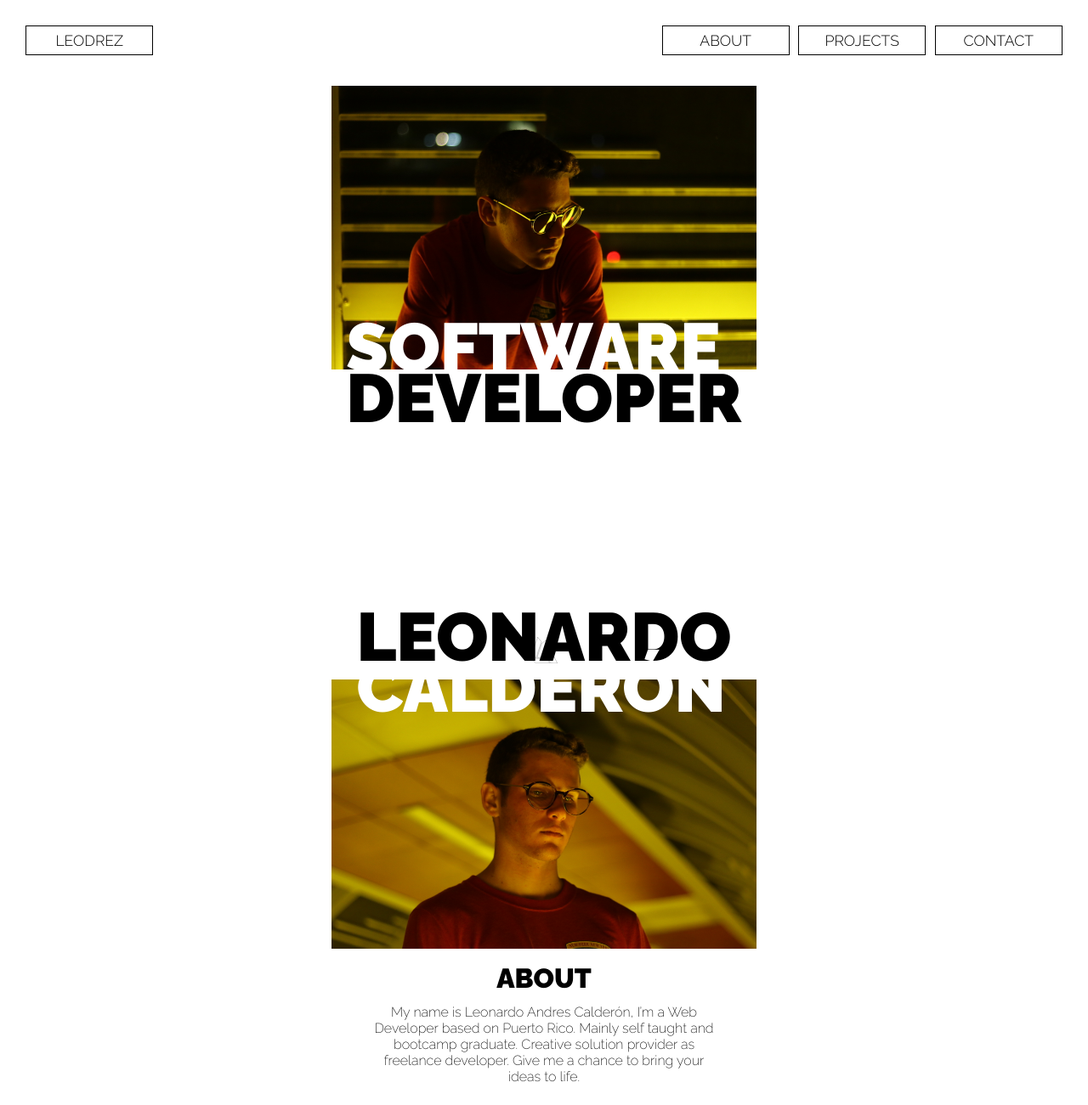
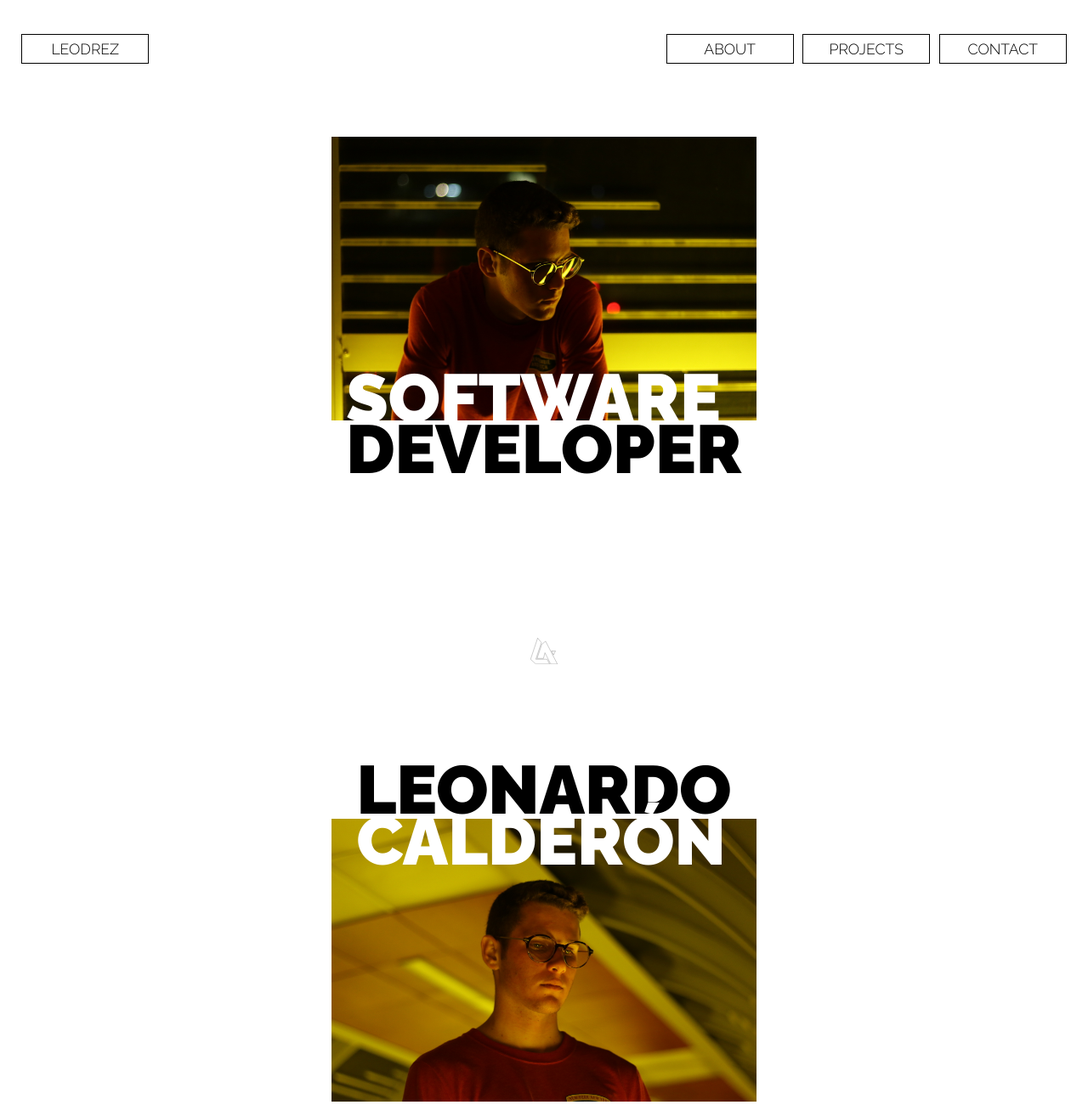
Before and after one commit to leodrez/leodrez-pf, a React (Create React App) app: page / in a window 1280 px wide. Shown: the top 1301 px of the page at 85% size. Built offline with nearby package versions, Linux system fonts and the light colour scheme.

Commit message:
Menu fixed. All components height fixed

```diff
--- a/src/components/About/About.css
+++ b/src/components/About/About.css
@@ -3,7 +3,7 @@
   flex-direction: column;
   justify-content: center;
   align-items: center;
-  height: 85vh;
+  height: 100vh;
   margin-top: -6vh;
 }
 
--- a/src/components/Contact/Contact.css
+++ b/src/components/Contact/Contact.css
@@ -3,7 +3,7 @@
   flex-direction: column;
   justify-content: center;
   align-items: center;
-  height: 85vh;
+  height: 100vh;
 }
 
 .Body-img {
--- a/src/components/Footer/Footer.css
+++ b/src/components/Footer/Footer.css
@@ -5,8 +5,9 @@
   position: fixed;
   left: 0;
   right: 0;
-  bottom: 0;
+  bottom: -1px;
   background-color: #fff;
+  z-index: 3;
 }
 
 .logo {
--- a/src/components/Header/Header.css
+++ b/src/components/Header/Header.css
@@ -6,10 +6,11 @@
   right: 0;
   top: 0;
   background-color: #fff;
+  z-index: 4;
 }
 
 .Header-nav {
-  padding: 25px;
+  padding: 35px 20px;
 }
 
 .Header-nav button {
@@ -18,7 +19,7 @@
 }
 
 .Btns {
-  padding: 25px;
+  padding: 35px 20px;
 }
 
 .Btns button {
--- a/src/components/Home/Home.css
+++ b/src/components/Home/Home.css
@@ -3,7 +3,7 @@
   flex-direction: column;
   justify-content: center;
   align-items: center;
-  height: 85vh;
+  height: 100vh;
 }
 
 .Home-cont img {
--- a/src/components/Menu/Menu.css
+++ b/src/components/Menu/Menu.css
@@ -1,18 +1,18 @@
 .Menu {
-  height: 80vh;
-  max-height: 500px;
-  max-width: 500px;
+  height: 100vh;
   display: flex;
   justify-content: center;
   align-items: center;
 }
 
 .Menu-body {
-  height: 100%;
+  height: 100vh;
+  max-height: 500px;
   width: 90%;
   max-width: 400px;
   display: flex;
   justify-content: center;
+  align-items: center;
   flex-direction: column;
   background-color: #000;
 }
--- a/src/components/Projects/Projects.css
+++ b/src/components/Projects/Projects.css
@@ -3,7 +3,7 @@
   flex-direction: column;
   justify-content: center;
   align-items: center;
-  height: 95vh;
+  height: 100vh;
   margin-top: -7vh;
 }
 
--- a/src/containers/App/App.css
+++ b/src/containers/App/App.css
@@ -18,7 +18,3 @@
 .Menu {
   min-width: 90vw;
 }
-
-.Footer {
-
-}
--- a/src/index.css
+++ b/src/index.css
@@ -1,9 +1,7 @@
 html {
-  height: 100%;
 }
 
 body {
-  height: 100%;
   margin: 0;
   font-family: 'Raleway', sans-serif;
 }
```
